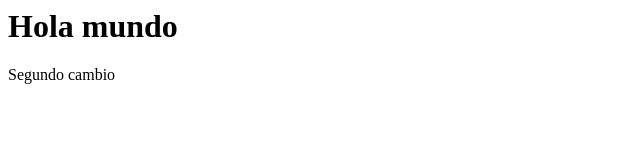
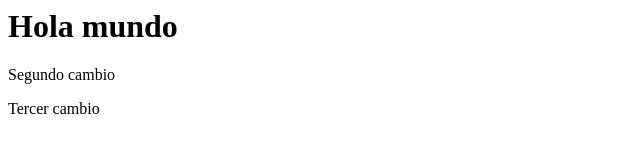
Before and after one commit to LauraVFrausto/TareaM3, a plain HTML site: page index.html in a window 1280 px wide. Shown: the whole page, without its empty margins (0-640 px from the left). Drawn offline with Linux system fonts and the light colour scheme.

Commit message:
Commit 3: Tercer cambio en el archivo index.html

```diff
--- a/index.html
+++ b/index.html
@@ -1,2 +1,3 @@
 <h1>Hola mundo</h1>
 <p>Segundo cambio</p>
+<p>Tercer cambio</p>
```
